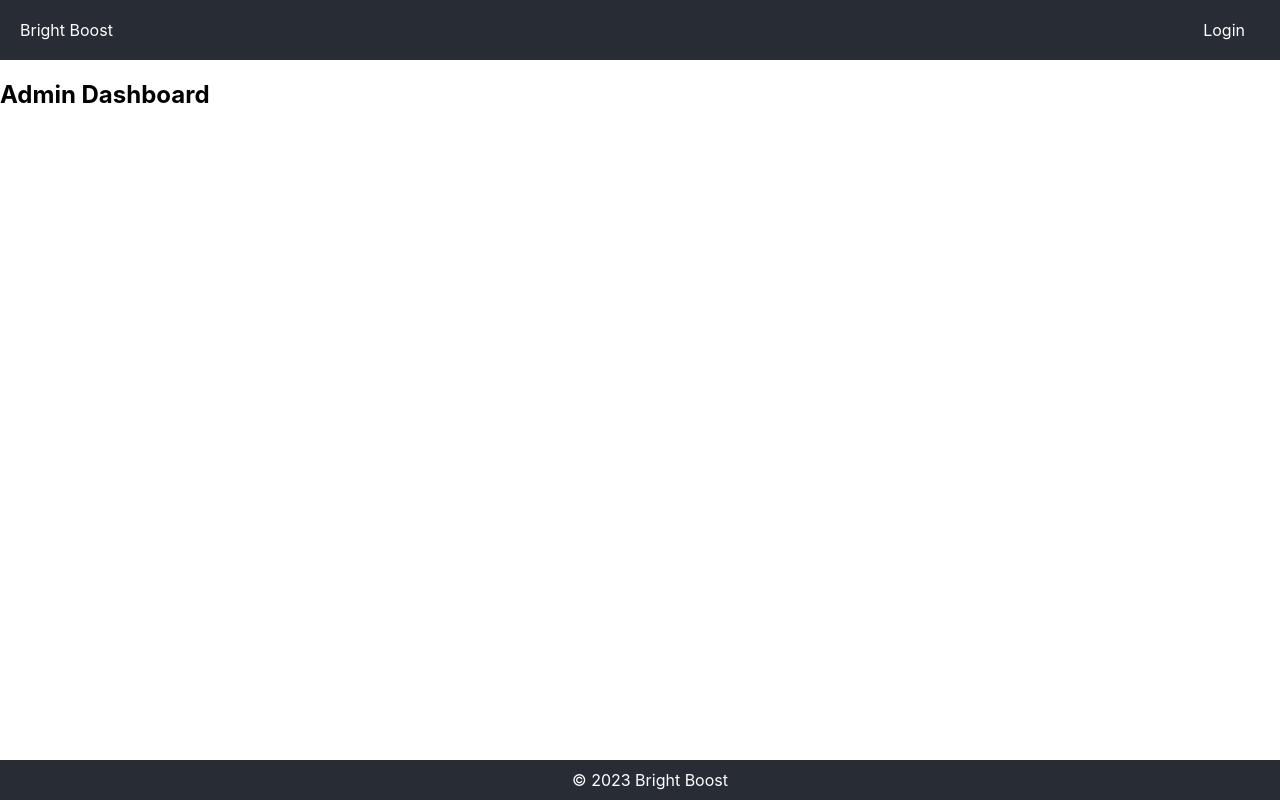
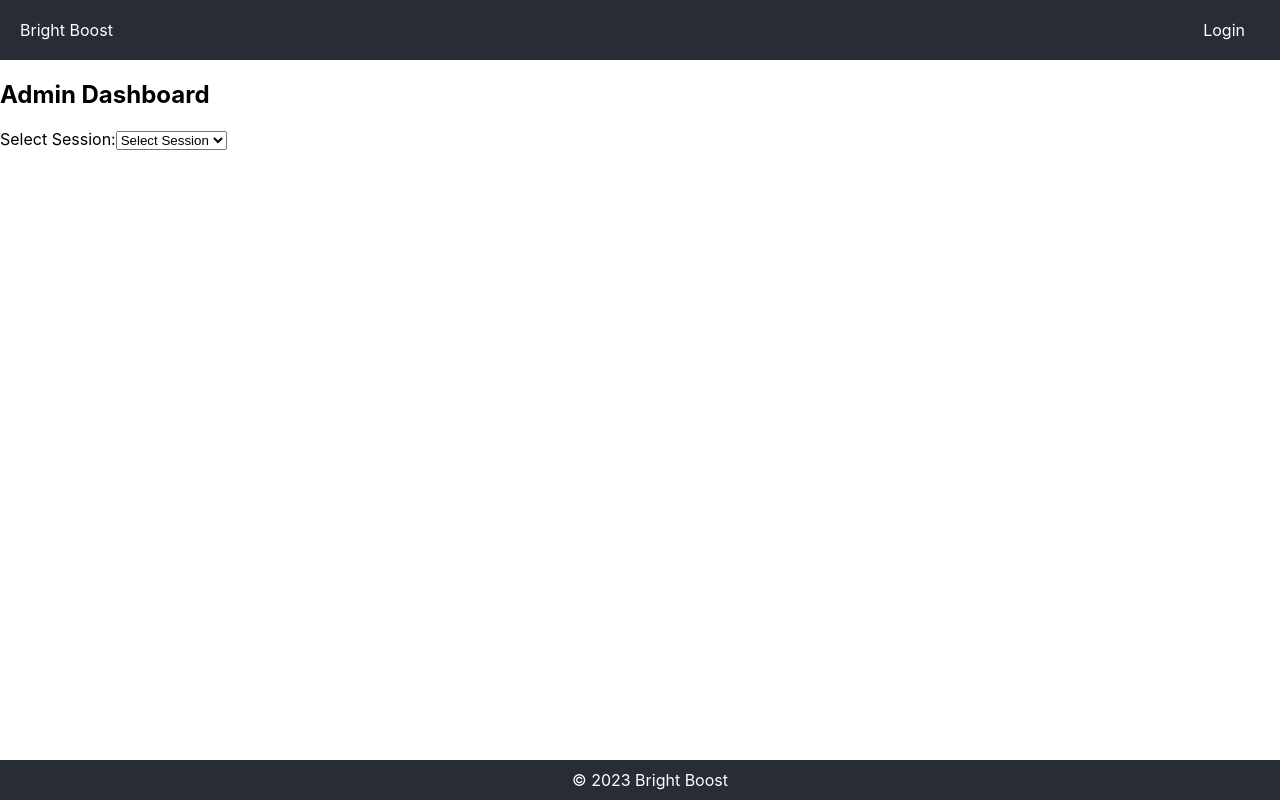
Before and after one commit to starshooter12345/brightboost_final, a React (Create React App) app in the folder Jamal_Front-end/: page /AdminDashboard/admin-dashboard in a window 1280 px wide. Built offline with nearby package versions, Linux system fonts and the light colour scheme.

Commit message:
Created front-end for Admin Dashboard statistics (But has a minor error)

```diff
--- a/Jamal_Front-end/src/components/pages/AdminDashboard/AdminDashboard.jsx
+++ b/Jamal_Front-end/src/components/pages/AdminDashboard/AdminDashboard.jsx
@@ -1,10 +1,64 @@
 // AdminDashboard.jsx
-import React from 'react';
+import React, { useState } from 'react';
+import axios from 'axios';
 
 const AdminDashboard = () => {
+  const [session, setSession] = useState('');
+  const [questionCount, setQuestionCount] = useState(0);
+  const [tutorCount, setTutorCount] = useState(0);
+  const [studentCount, setStudentCount] = useState(0);
+
+  const fetchQuestionCount = async () => {
+    try {
+      const response = await axios.get('http://localhost:5000/api/questions/session-count', {
+        params: { session }
+      });
+      setQuestionCount(response.data.count);
+    } catch (err) {
+      console.error('Error fetching question count:', err);
+    }
+  };
+
+  const fetchTutorCount = async () => {
+    try {
+      const response = await axios.get('http://localhost:5000/api/tutors/session-count', {
+        params: { session }
+      });
+      setTutorCount(response.data.count);
+    } catch (err) {
+      console.error('Error fetching tutor count:', err);
+    }
+  };
+
   return (
     <div>
       <h2>Admin Dashboard</h2>
+
+      <label>
+        Select Session:
+        <select value={session} onChange={(e) => setSession(e.target.value)}>
+          <option value="" disabled>Select Session</option>
+          <option value="monday">Monday</option>
+          <option value="tuesday">Tuesday</option>
+          <option value="wednesday">Wednesday</option>
+          <option value="thursday">Thursday</option>
+          <option value="friday">Friday</option>
+        </select>
+      </label>
+
+      {session && (
+        <div>
+          <button onClick={fetchTutorCount}>Show number of tutors for the session</button>
+          <button onClick={fetchQuestionCount}>Show number of questions for the session</button>
+          <button onClick={() => setStudentCount(studentCount)}>Show the number of students attending the session</button>
+
+          <div>
+            <p>Tutors for this session: {tutorCount}</p>
+            <p>Questions for this session: {questionCount}</p>
+            <p>Students attending this session: {studentCount}</p> {/* As per the specification, it's the same as questionCount */}
+          </div>
+        </div>
+      )}
     </div>
   );
 }
```
